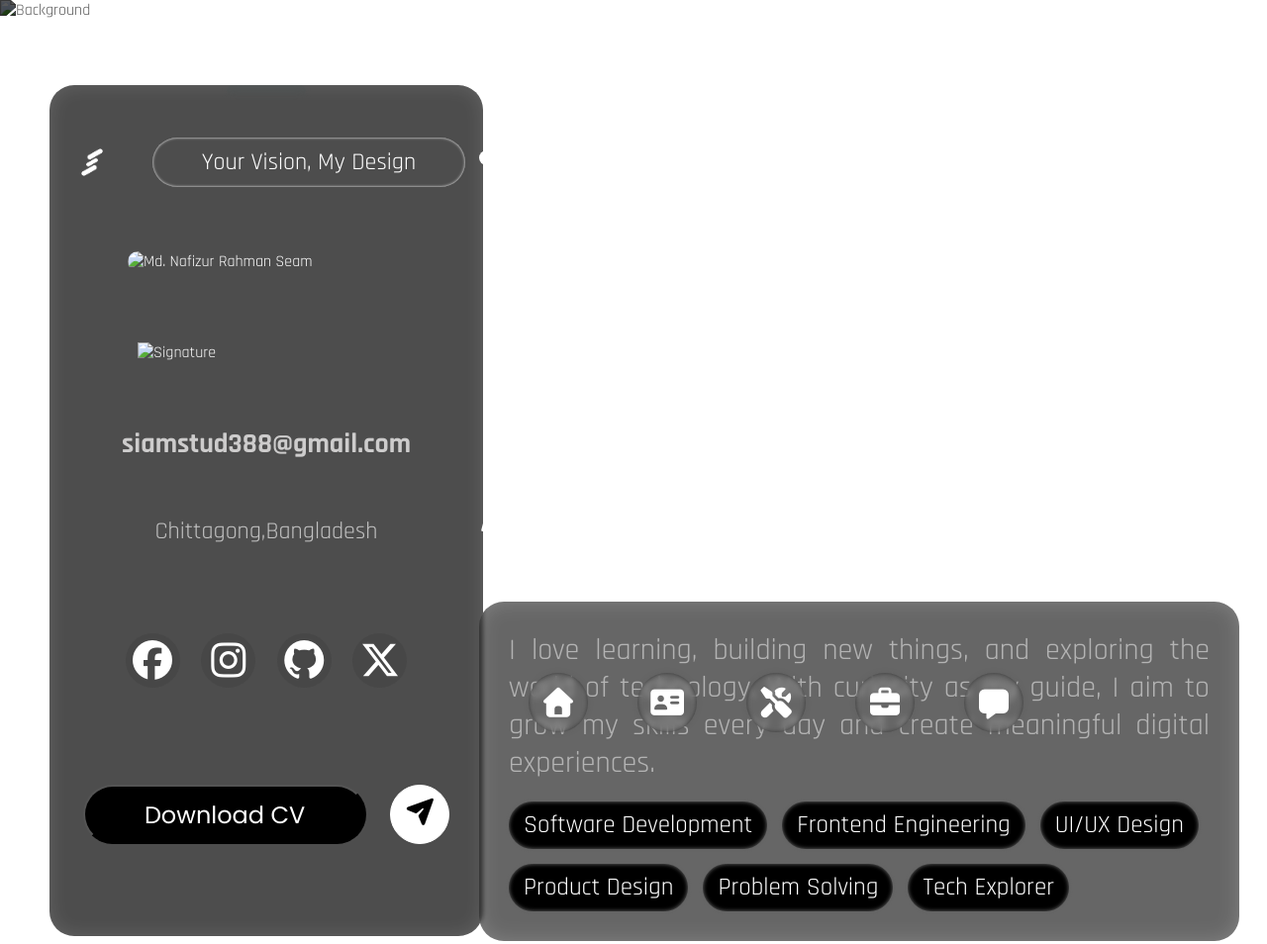
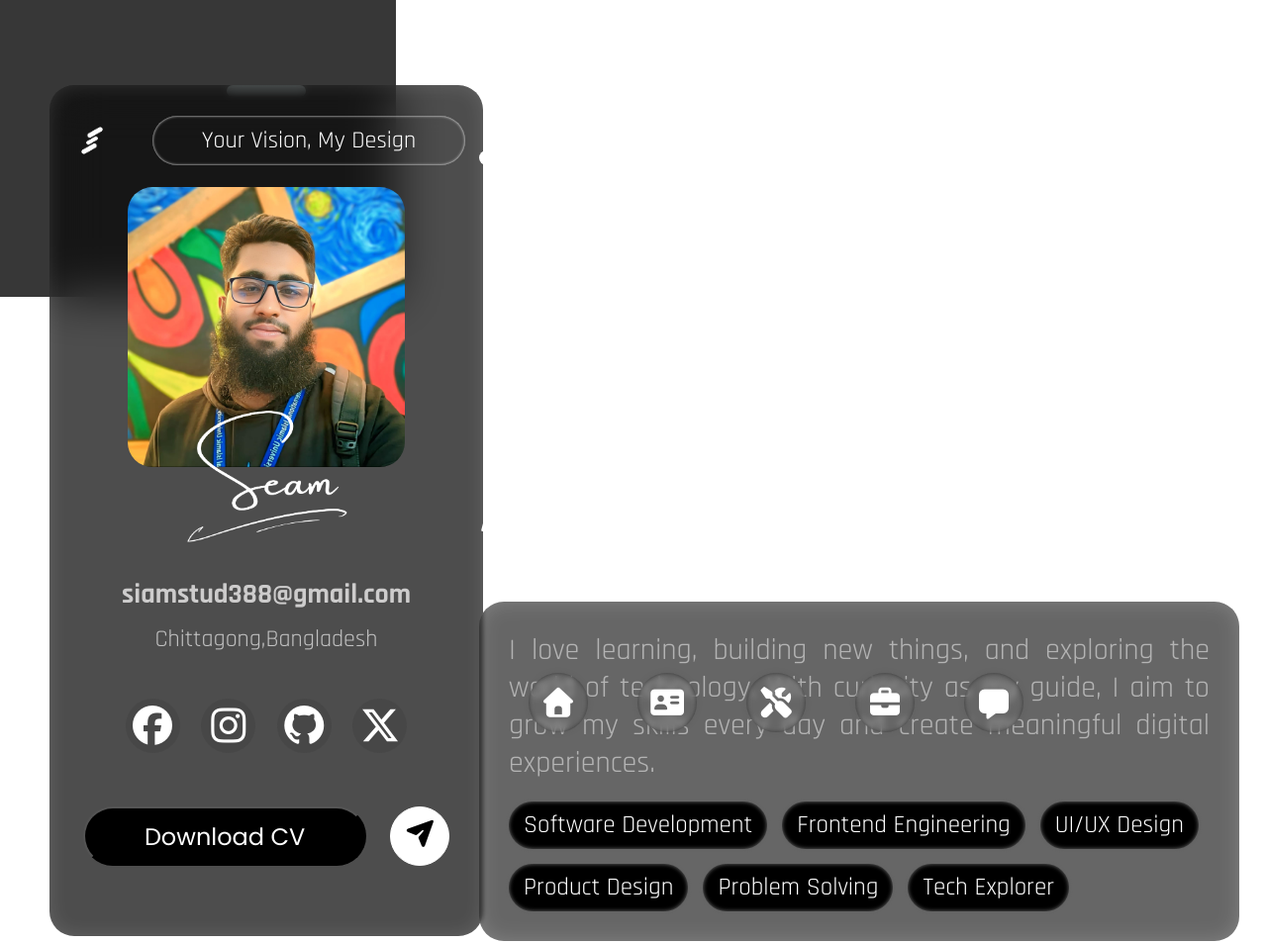
Before and after one commit to FighterX-156/Portfolio-Website---By-Seam, a plain HTML site: page index.html in a window 1280 px wide. Shown: the top 954 px of the page at 99% size. Drawn offline with Linux system fonts and the light colour scheme; the site is published under a folder, as on GitHub Pages, so addresses that start at the root find nothing; a web font is replaced by a local one.

Commit message:
Fixed background loading issue

```diff
--- a/index.html
+++ b/index.html
@@ -24,7 +24,7 @@
   </head>
   <body>
     <div class="main-bg">
-      <img src="/Resources/Background.gif" alt="Background" />
+      <img src="Resources/Background.gif" alt="Background" />
     </div>
     <main class="main-container">
       <!-- check point -->
@@ -41,11 +41,11 @@
               </div>
             </div>
             <img
-              src="/Resources/Profile-Pic.jpg"
+              src="Resources/Profile-Pic.jpg"
               alt="Md. Nafizur Rahman Seam"
               id="Profile-Pic"
             />
-            <img src="/Resources/Sign (2).png" alt="Signature" id="Sign" />
+            <img src="Resources/Sign (2).png" alt="Signature" id="Sign" />
             <h6 class="G-address">siamstud388@gmail.com</h6>
             <p class="Address">Chittagong,Bangladesh</p>
             <div class="Link Box">
```
